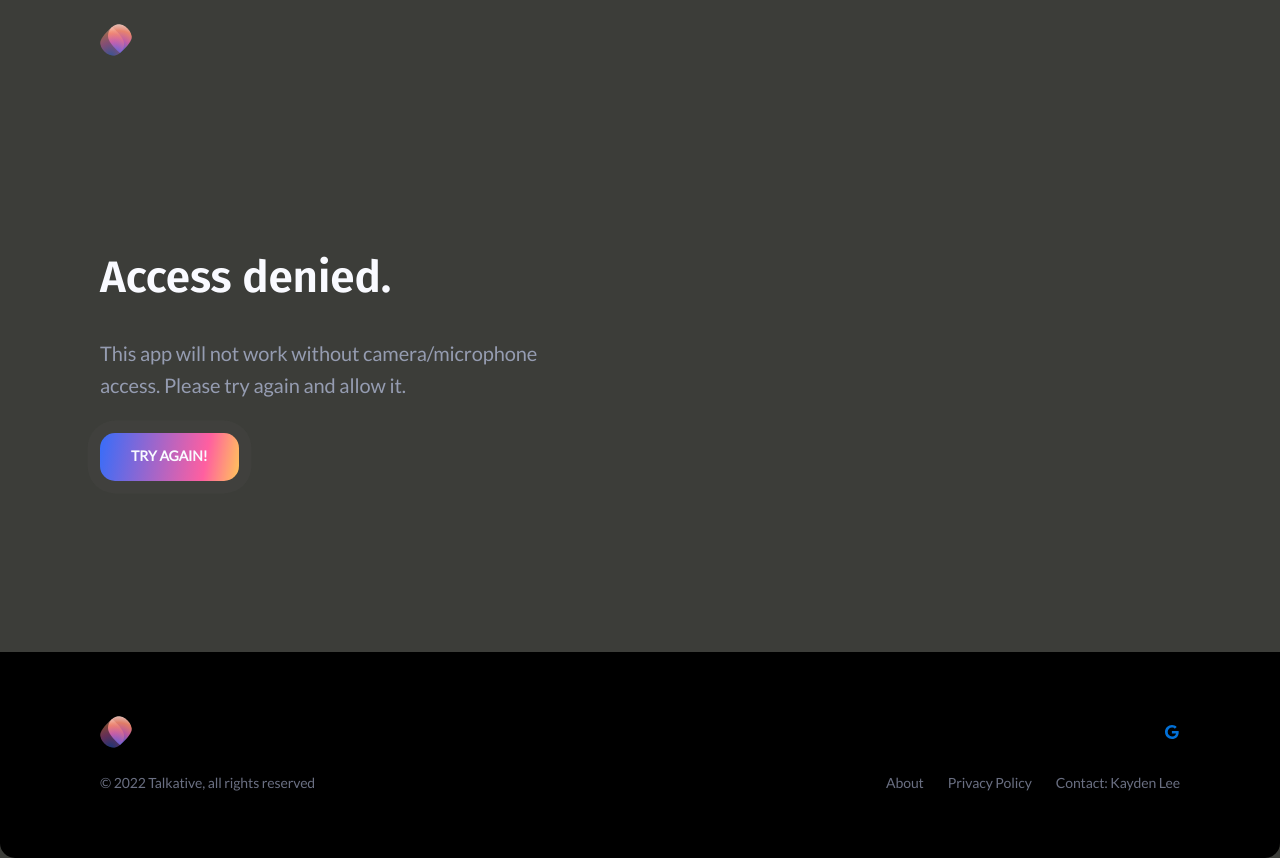
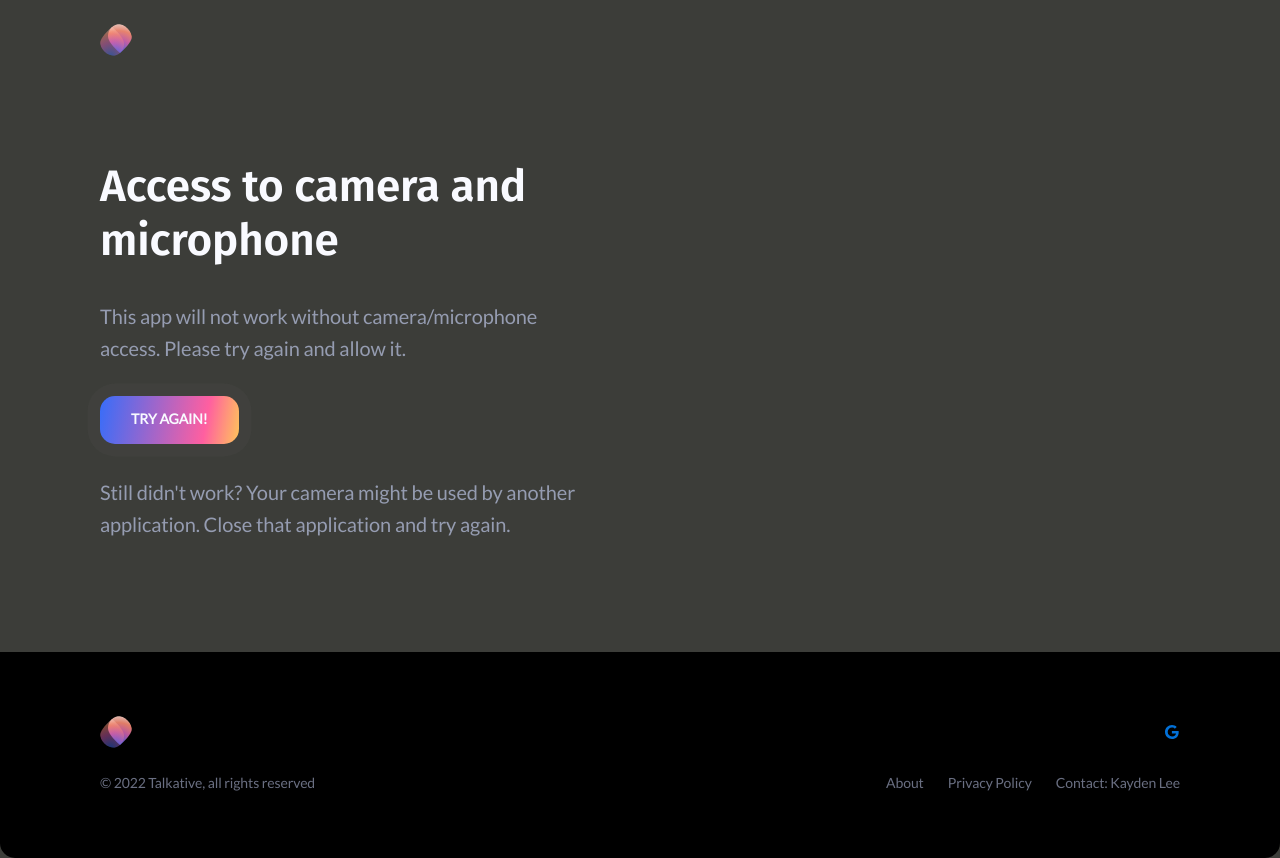
Before and after one commit to leekayden/talkative, a website: page public/view/permission.html in a window 1280 px wide. Drawn offline with Linux system fonts and the light colour scheme.

Commit message:
Update permission.html

```diff
--- a/public/view/permission.html
+++ b/public/view/permission.html
@@ -59,7 +59,7 @@
                                 <div class="split-item">
                                     <div class="hero-content split-item-content center-content-mobile">
                                         <h1 class="mt-0 mb-16 reveal-from-bottom" data-reveal-delay="150">
-                                            Access denied.
+                                            Access to camera and microphone
                                         </h1>
                                         <p
                                             id="getUserMediaError"
@@ -97,6 +97,10 @@
                                             >
                                                 Try again!
                                             </button>
+                                            <br><br>
+                                            <p class="mt-0 mb-32 reveal-from-bottom" data-reveal-delay="1500">
+                                                Still didn't work? Your camera might be used by another application. Close that application and try again.
+                                            </p>
                                         </div>
                                     </div>
                                     <style>
```
